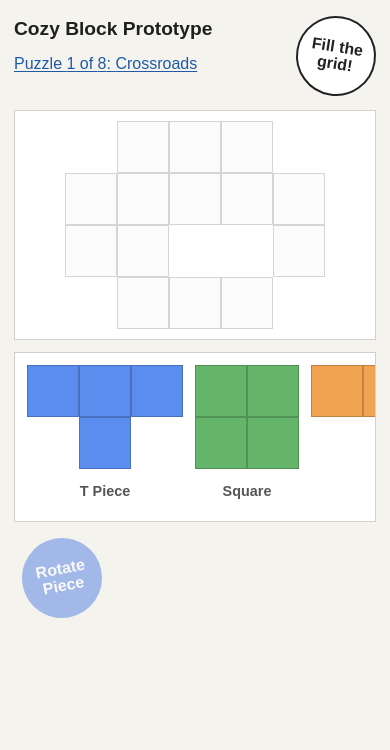
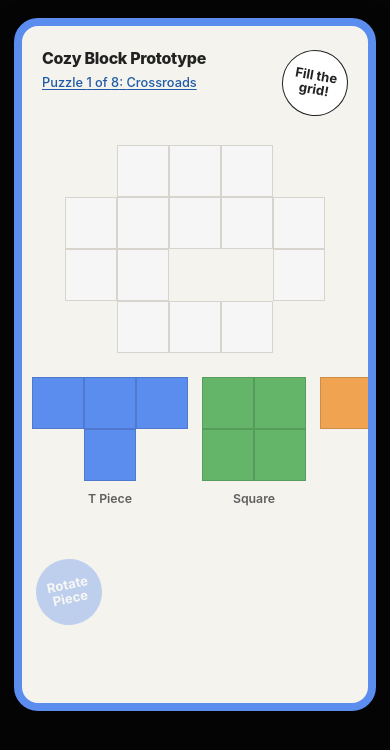
Before and after one commit to rschroed/CozyBlock, a React (Vite) app: page / in a window 390 px wide. Shown: the top 750 px of the page. Built offline with nearby package versions, Linux system fonts and the light colour scheme.

Commit message:
Refine mobile card layout

```diff
--- a/src/components/Board.jsx
+++ b/src/components/Board.jsx
@@ -15,7 +15,7 @@ function Board({
   const columnCount = Math.max(...board.map((row) => row.length));
 
   return (
-    <div className="board-shell">
+    <div className="board-shell game-board">
       <div
         className="board"
         ref={boardRef}
--- a/src/components/Game.jsx
+++ b/src/components/Game.jsx
@@ -11,7 +11,8 @@ import Board from './Board';
 import Piece from './Piece';
 
 const DESKTOP_CELL_SIZE = 52;
-const MOBILE_BREAKPOINT = 640;
+const CARD_MAX_WIDTH = 392;
+const BOARD_HORIZONTAL_PADDING = 56;
 
 function createInitialTrayRotations(pieces) {
   return Object.fromEntries(pieces.map((piece) => [piece.id, 0]));
@@ -36,11 +37,12 @@ function Game() {
   const currentLevel = LEVELS[levelIndex];
   const pieceMap = useMemo(() => Object.fromEntries(PIECES.map((piece) => [piece.id, piece])), []);
   const boardColumnCount = Math.max(...currentLevel.board.map((row) => row.length));
-  const isMobileLayout = viewportWidth <= MOBILE_BREAKPOINT;
-  const mobileBoardWidth = viewportWidth - 72;
-  const cellSize = isMobileLayout
-    ? Math.max(34, Math.min(DESKTOP_CELL_SIZE, Math.floor(mobileBoardWidth / boardColumnCount)))
-    : DESKTOP_CELL_SIZE;
+  const availableBoardWidth =
+    Math.min(CARD_MAX_WIDTH, Math.max(320, viewportWidth - 28)) - BOARD_HORIZONTAL_PADDING;
+  const cellSize = Math.max(
+    34,
+    Math.min(DESKTOP_CELL_SIZE, Math.floor(availableBoardWidth / boardColumnCount)),
+  );
 
   useEffect(() => {
     placedPiecesRef.current = placedPieces;
@@ -351,8 +353,8 @@ function Game() {
 
   return (
     <div className="app">
-      <div className="game">
-        <div className="game-header">
+      <div className="game game-card">
+        <div className="game-header header">
           <div className="game-copy">
             <h1>Cozy Block Prototype</h1>
             <button className="puzzle-trigger" onClick={() => setIsLevelPickerOpen(true)} type="button">
@@ -377,7 +379,8 @@ function Game() {
           </div>
         </div>
 
-        <div className="play-area">
+        <div className="play-area game-canvas">
+          <div className="board-area">
             <Board
               activeDragPieceId={dragState?.pieceId ?? null}
               board={currentLevel.board}
@@ -389,6 +392,7 @@ function Game() {
               placedPieces={placedPieces}
               selectedPieceId={selectedPieceId}
             />
+          </div>
 
           {dragState ? (
             <Piece
@@ -403,7 +407,7 @@ function Game() {
             />
           ) : null}
 
-          <div className="tray" ref={trayRef}>
+          <div className="tray pieces-container" ref={trayRef}>
             {trayPieces.length > 0 ? (
               trayPieces.map((piece) => (
                 <div className="tray-item" key={piece.id}>
@@ -417,13 +421,11 @@ function Game() {
                   <div className="tray-label">{piece.name}</div>
                 </div>
               ))
-            ) : (
-              <div className="tray-empty">All pieces are on the board.</div>
-            )}
+            ) : null}
           </div>
 
           <button
-            className="bubble bubble-rotate"
+            className="bubble bubble-rotate rotate-button"
             disabled={!selectedPieceId || isComplete}
             onClick={rotateActivePiece}
             onPointerDown={handleRotateButtonPointerDown}
--- a/src/index.css
+++ b/src/index.css
@@ -1,7 +1,19 @@
 :root {
-  color: #1f1f1f;
-  background: #f4f3ee;
-  font-family: Arial, Helvetica, sans-serif;
+  --stage: #050505;
+  --card-surface: #f4f3ee;
+  --panel-surface: #fffdf8;
+  --accent: #5b8def;
+  --accent-dark: #1f5aa6;
+  --text: #222222;
+  --text-muted: #5f5f5f;
+  --panel-border: #d7d2c6;
+  --cell-border: #d6d4cc;
+  --block-background: #f6f6f6;
+  --shadow: rgba(0, 0, 0, 0.22);
+  color: var(--text);
+  background: var(--stage);
+  font-family:
+    Inter, "SF Pro Text", "Segoe UI", Arial, sans-serif;
   line-height: 1.4;
 }
 
@@ -17,7 +29,7 @@ body,
 }
 
 body {
-  background: #f4f3ee;
+  background: var(--stage);
 }
 
 button {
@@ -29,15 +41,20 @@ button {
   display: flex;
   align-items: flex-start;
   justify-content: center;
-  padding: 24px;
+  padding: 18px 14px 28px;
+  background: var(--stage);
 }
 
 .game {
-  width: min(100%, 860px);
+  width: min(100%, 392px);
   display: flex;
   flex-direction: column;
-  align-items: stretch;
-  gap: 14px;
+  gap: 16px;
+  padding: 24px 10px 78px;
+  border: 8px solid var(--accent);
+  border-radius: 24px;
+  background: var(--card-surface);
+  box-shadow: 0 18px 40px var(--shadow);
 }
 
 .game-header {
@@ -45,29 +62,37 @@ button {
   display: flex;
   align-items: flex-start;
   justify-content: space-between;
-  gap: 16px;
+  gap: 12px;
+  padding: 0 10px;
 }
 
 .game-copy {
   display: flex;
   flex-direction: column;
-  gap: 10px;
+  gap: 8px;
+  min-width: 0;
 }
 
 .game-copy h1 {
   margin: 0;
-  font-size: 1.8rem;
-  font-weight: 700;
+  font-size: 1rem;
+  font-weight: 800;
+  line-height: 1.05;
+  letter-spacing: -0.02em;
 }
 
 .puzzle-trigger {
   padding: 0;
   border: 0;
   background: transparent;
-  color: #1f5aa6;
+  color: var(--accent-dark);
+  font-size: 0.8rem;
+  font-weight: 500;
+  line-height: 1.2;
   text-align: left;
   cursor: pointer;
   text-decoration: underline;
+  text-decoration-thickness: 1px;
   text-underline-offset: 2px;
 }
 
@@ -75,19 +100,14 @@ button {
   color: #143c6f;
 }
 
-.puzzle-trigger:focus-visible {
-  outline: 2px solid #1f5aa6;
+.puzzle-trigger:focus-visible,
+.completion-next:focus-visible,
+.picker-header button:focus-visible,
+.picker-grid button:focus-visible,
+.bubble-reset:focus-visible,
+.bubble-rotate:focus-visible {
+  outline: 2px solid var(--accent-dark);
   outline-offset: 3px;
-}
-
-.status {
-  min-height: 0;
-  font-weight: 600;
-  text-align: center;
-}
-
-.status.complete {
-  color: #22663a;
 }
 
 .header-bubble {
@@ -95,91 +115,99 @@ button {
 }
 
 .bubble {
-  width: 112px;
+  width: 66px;
   aspect-ratio: 1;
   border-radius: 999px;
   display: inline-flex;
   align-items: center;
   justify-content: center;
-  padding: 14px;
-  border: 2px solid #222;
+  padding: 10px;
+  border: 1.5px solid var(--text);
   background: #ffffff;
-  color: #222;
-  font-size: 0.88rem;
+  color: var(--text);
+  font-size: 0.82rem;
   font-weight: 700;
   line-height: 1.05;
   text-align: center;
+  box-shadow: none;
 }
 
 .bubble-helper {
-  transform: rotate(9deg);
+  transform: rotate(10deg);
 }
 
 .bubble-reset,
 .bubble-rotate {
-  background: #5e89e6;
+  border-color: var(--accent);
+  background: var(--accent);
   color: #ffffff;
-  border-color: #5e89e6;
 }
 
 .bubble-reset {
-  transform: rotate(9deg);
+  transform: rotate(10deg);
 }
 
 .bubble-rotate {
   position: absolute;
-  left: 0;
+  left: 4px;
   bottom: 0;
-  transform: rotate(-11deg);
+  transform: rotate(-12deg);
+  z-index: 25;
+  opacity: 0.6;
 }
 
 .bubble-rotate:disabled {
-  opacity: 0.55;
+  opacity: 0.35;
 }
 
 .play-area {
   position: relative;
   display: flex;
   flex-direction: column;
-  gap: 12px;
-  padding-bottom: 104px;
+  gap: 11px;
+  min-height: 493px;
+  padding-bottom: 86px;
+}
+
+.board-area {
+  min-height: 234px;
 }
 
 .completion-overlay {
   position: absolute;
-  inset: 12px 12px 112px;
+  inset: 0 0 86px;
   z-index: 20;
   display: flex;
   flex-direction: column;
   align-items: center;
   justify-content: center;
   gap: 18px;
-  padding: 24px 20px;
+  padding: 24px 16px;
+  border: 1px solid var(--panel-border);
   background: rgba(0, 0, 0, 0.96);
   color: #ffffff;
   text-align: center;
-  overflow: hidden;
 }
 
 .completion-badge {
-  width: 132px;
+  width: 108px;
   aspect-ratio: 1;
   border-radius: 999px;
   display: flex;
   align-items: center;
   justify-content: center;
-  background: #5e89e6;
+  background: var(--accent);
   color: #ffffff;
-  font-size: 1.8rem;
-  font-weight: 700;
+  font-size: 1rem;
+  font-weight: 800;
   line-height: 1;
 }
 
 .completion-copy {
-  max-width: 20ch;
-  font-size: 1.18rem;
-  font-weight: 700;
-  line-height: 1.14;
+  max-width: 12ch;
+  font-size: 0.95rem;
+  font-weight: 800;
+  line-height: 1.12;
 }
 
 .completion-next {
@@ -187,15 +215,15 @@ button {
   border: 0;
   background: transparent;
   color: #ffffff;
-  font-size: 1rem;
+  font-size: 0.82rem;
   font-weight: 700;
   text-decoration: underline;
-  text-underline-offset: 5px;
+  text-underline-offset: 4px;
   cursor: pointer;
 }
 
 .completion-done {
-  font-size: 1rem;
+  font-size: 0.82rem;
   font-weight: 700;
 }
 
@@ -204,20 +232,21 @@ button {
   inset: 0;
   z-index: 60;
   display: flex;
-  align-items: center;
+  align-items: flex-end;
   justify-content: center;
-  padding: 20px;
-  background: rgba(31, 31, 31, 0.32);
+  padding: 18px 14px;
+  background: rgba(0, 0, 0, 0.52);
 }
 
 .picker-dialog {
-  width: min(100%, 440px);
+  width: min(100%, 392px);
   display: flex;
   flex-direction: column;
-  gap: 14px;
-  padding: 16px;
-  border: 1px solid #d2d0c8;
-  background: #ffffff;
+  gap: 12px;
+  padding: 16px 14px;
+  border: 6px solid var(--accent);
+  border-radius: 22px;
+  background: var(--card-surface);
 }
 
 .picker-header {
@@ -227,17 +256,23 @@ button {
   gap: 12px;
 }
 
+.picker-header strong {
+  font-size: 0.95rem;
+  letter-spacing: -0.01em;
+}
+
 .picker-header button,
 .picker-grid button {
   padding: 10px 12px;
-  border: 1px solid #b6b6b6;
-  background: #ffffff;
-  color: #222;
+  border: 1px solid var(--panel-border);
+  border-radius: 12px;
+  background: var(--panel-surface);
+  color: var(--text);
 }
 
 .picker-grid {
   display: grid;
-  grid-template-columns: repeat(2, minmax(0, 1fr));
+  grid-template-columns: 1fr;
   gap: 8px;
 }
 
@@ -246,38 +281,37 @@ button {
   flex-direction: column;
   align-items: flex-start;
   gap: 4px;
-  min-height: 72px;
+  min-height: 64px;
   text-align: left;
 }
 
 .picker-grid button span:first-child {
-  font-weight: 700;
+  font-weight: 800;
 }
 
 .picker-grid button.active {
-  background: #1f1f1f;
+  background: var(--accent);
   color: #ffffff;
-  border-color: #1f1f1f;
+  border-color: var(--accent);
 }
 
 .board-shell {
-  padding: 12px;
-  border: 1px solid #d2d0c8;
-  background: #ffffff;
+  display: flex;
+  justify-content: center;
+  align-items: flex-start;
+  min-height: 234px;
+  padding: 13px 0 0;
 }
 
 .board {
   position: relative;
   overflow: visible;
-  background:
-    linear-gradient(to right, transparent 0, transparent 100%),
-    linear-gradient(to bottom, transparent 0, transparent 100%);
 }
 
 .board-cell {
   position: absolute;
-  border: 1px solid #d5d5d5;
-  background: #fbfbfb;
+  border: 1px solid var(--cell-border);
+  background: var(--block-background);
 }
 
 .piece {
@@ -288,43 +322,55 @@ button {
 }
 
 .piece.is-selected {
-  outline: 4px solid #202020;
+  outline: 4px solid var(--text);
   outline-offset: 3px;
 }
 
 .piece-cell {
   position: absolute;
-  border: 1px solid rgba(0, 0, 0, 0.2);
+  border: 1px solid rgba(0, 0, 0, 0.14);
 }
 
 .tray {
   width: 100%;
   display: flex;
-  flex-wrap: wrap;
+  flex-wrap: nowrap;
   justify-content: flex-start;
-  gap: 16px;
   align-items: flex-start;
-  padding: 12px 18px 20px;
-  border: 1px solid #d2d0c8;
-  background: #ffffff;
+  gap: 14px;
+  overflow-x: auto;
+  padding: 0 0 0 10px;
+  margin-inline: -10px;
+  -webkit-overflow-scrolling: touch;
+  scrollbar-width: none;
+}
+
+.tray::-webkit-scrollbar {
+  display: none;
+}
+
+.pieces-container {
+  width: calc(100% + 20px);
 }
 
 .tray-item {
-  min-width: 136px;
+  min-width: fit-content;
+  flex: 0 0 auto;
   display: flex;
   flex-direction: column;
   align-items: center;
-  gap: 12px;
+  gap: 9px;
 }
 
 .tray-label {
-  font-size: 0.95rem;
+  font-size: 0.77rem;
   font-weight: 600;
-  color: #555;
+  color: var(--text-muted);
 }
 
 .tray-empty {
-  color: #666;
+  font-size: 0.86rem;
+  color: var(--text-muted);
 }
 
 .floating-piece {
@@ -345,95 +391,64 @@ button {
   pointer-events: none;
 }
 
-@media (max-width: 640px) {
+@media (min-width: 641px) {
   .app {
-    align-items: flex-start;
-    padding: 16px 14px 24px;
+    align-items: center;
+    padding: 28px 20px;
+  }
+}
+
+@media (max-width: 380px) {
+  .app {
+    padding-inline: 10px;
   }
 
   .game {
-    gap: 14px;
-  }
-
-  .game-header {
-    align-items: flex-start;
+    width: 100%;
+    padding: 22px 10px 76px;
+    border-width: 7px;
+    border-radius: 22px;
   }
 
   .game-copy h1 {
-    font-size: 1.2rem;
+    font-size: 0.94rem;
+  }
+
+  .puzzle-trigger {
+    font-size: 0.76rem;
   }
 
   .bubble {
-    width: 80px;
-    font-size: 1rem;
-    padding: 10px;
+    width: 62px;
+    font-size: 0.76rem;
+    padding: 8px;
   }
 
-  .completion-overlay {
-    inset: 10px 10px 100px;
-    gap: 16px;
-    padding: 18px 14px;
+  .play-area {
+    min-height: 476px;
+    padding-bottom: 80px;
+  }
+
+  .board-area,
+  .board-shell {
+    min-height: 222px;
   }
 
   .completion-badge {
-    width: 104px;
-    font-size: 1.4rem;
+    width: 96px;
+    font-size: 0.92rem;
   }
 
   .completion-copy {
-    max-width: 16ch;
-    font-size: 0.92rem;
+    font-size: 0.88rem;
   }
 
   .completion-next,
   .completion-done {
-    font-size: 0.9rem;
-  }
-
-  .board-shell {
-    width: 100%;
-    display: flex;
-    justify-content: center;
-    padding: 10px;
-  }
-
-  .tray {
-    flex-wrap: nowrap;
-    justify-content: flex-start;
-    overflow-x: auto;
-    padding: 12px 12px 20px;
-    gap: 12px;
-    -webkit-overflow-scrolling: touch;
-  }
-
-  .tray-item {
-    min-width: fit-content;
-    flex: 0 0 auto;
+    font-size: 0.78rem;
   }
 
   .tray-label {
-    font-size: 0.9rem;
-  }
-
-  .play-area {
-    padding-bottom: 96px;
-  }
-
-  .bubble-rotate {
-    left: 8px;
-  }
-
-  .picker-backdrop {
-    align-items: flex-end;
-    padding: 14px;
-  }
-
-  .picker-dialog {
-    width: 100%;
-    max-width: none;
-  }
-
-  .picker-grid {
-    grid-template-columns: 1fr;
+    font-size: 0.74rem;
   }
 }
```
Lines whose indentation alone changed are shown as unchanged.
